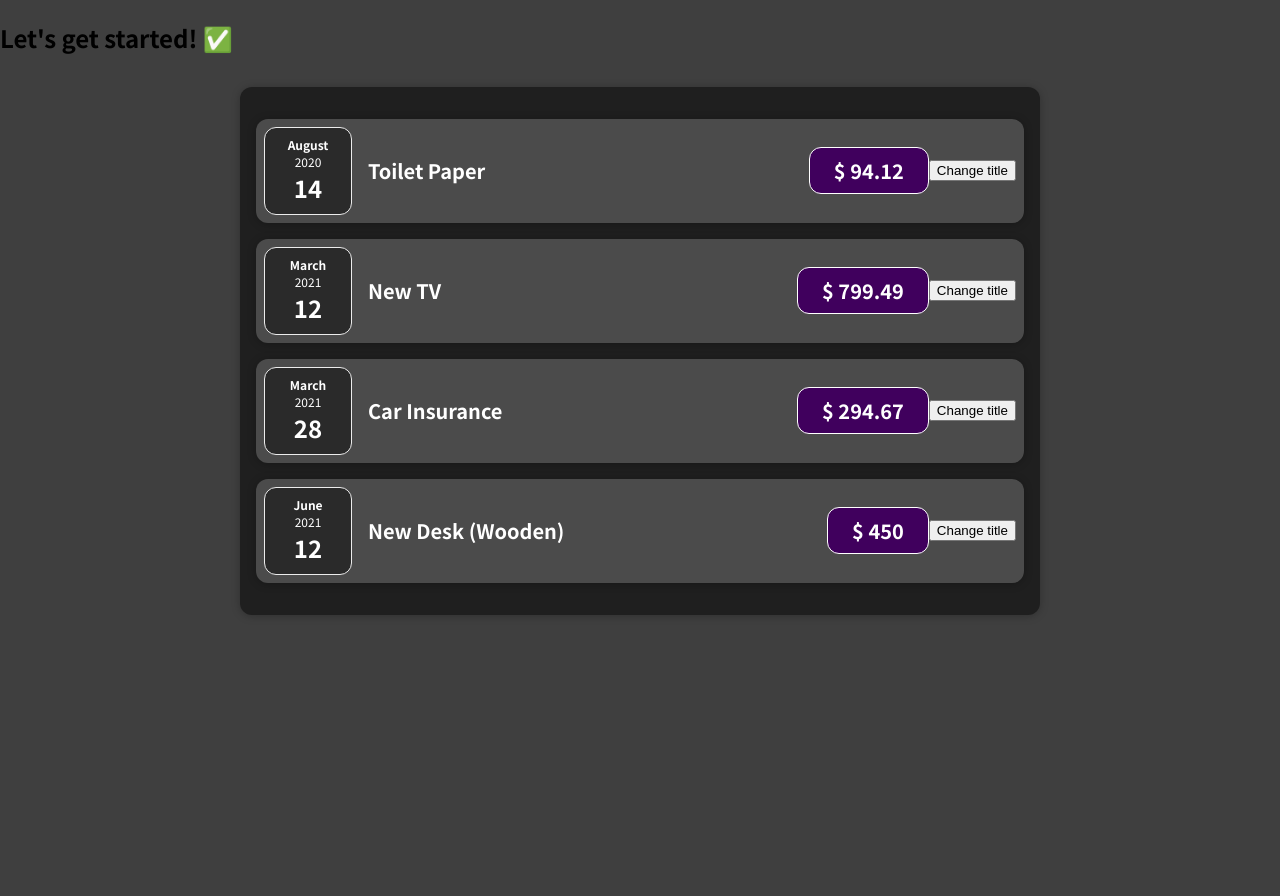
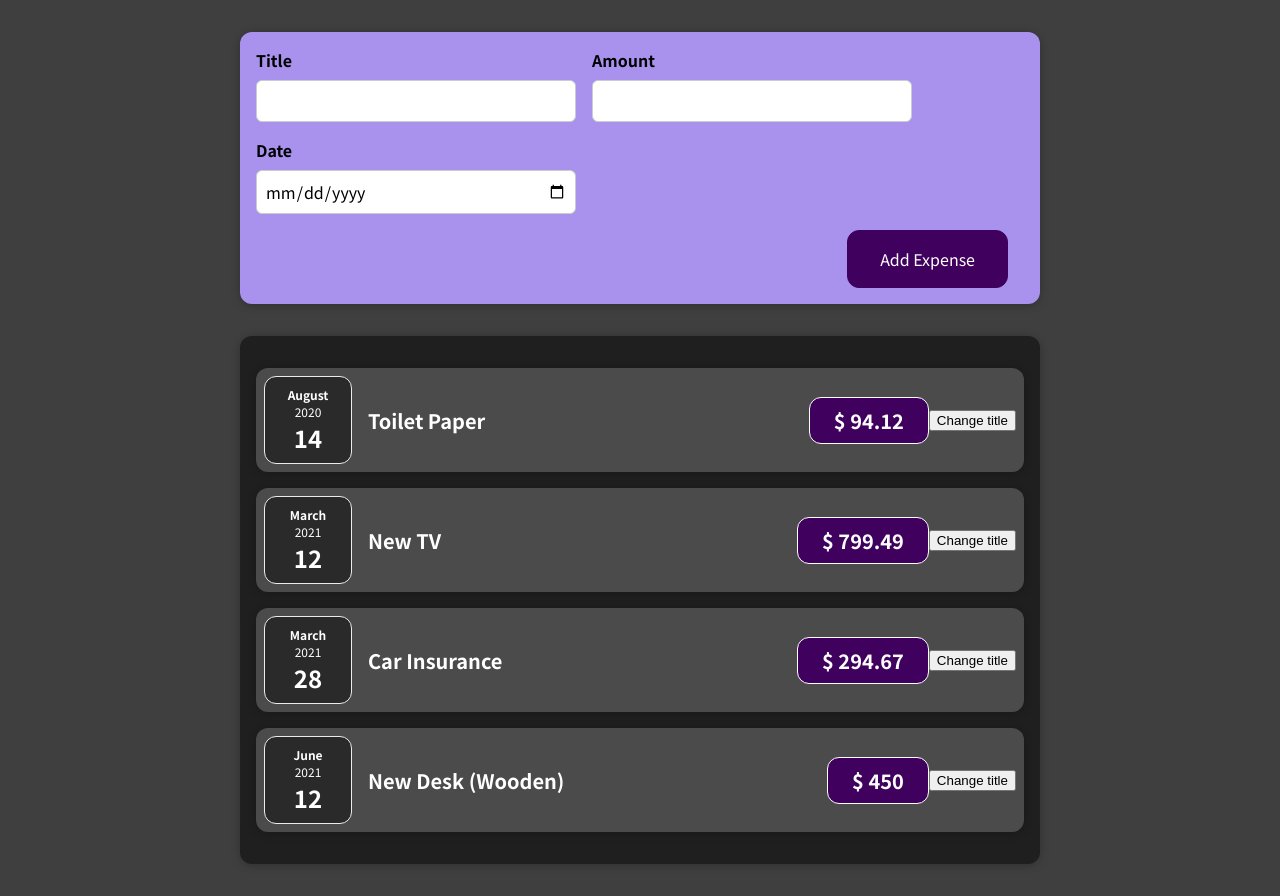
Before and after one commit to Daniel1martinez2/first-react-app, a React (Create React App) app: page / in a window 1280 px wide. Before the commit the page ends 800 px from the top, so only its background shows below. Built offline with nearby package versions, Linux system fonts and the light colour scheme.

Commit message:
creaating a form and getting value from an input with onChange event
Signed-off-by: Daniel1martinez2 <daniel.martinezvillegas2001@gmail.com>

```diff
--- a/src/App.js
+++ b/src/App.js
@@ -1,5 +1,5 @@
 import Expenses from './components/Expenses/Expenses'
-
+import NewExpense from './components/NewExpense/NewExpense';
 const App =() => {
   const expenses = [
     {
@@ -24,7 +24,7 @@
   ];
   return (
     <div>
-      <h2>Let's get started! ✅</h2>
+      <NewExpense />
       <Expenses list={expenses}/>
     </div>
   );
--- /dev/null
+++ b/src/components/NewExpense/ExpenseForm.css
@@ -0,0 +1,26 @@
+.new-expense__controls {
+  display: flex;
+  flex-wrap: wrap;
+  gap: 1rem;
+  margin-bottom: 1rem;
+  text-align: left;
+}
+
+.new-expense__control label {
+  font-weight: bold;
+  margin-bottom: 0.5rem;
+  display: block;
+}
+
+.new-expense__control input {
+  font: inherit;
+  padding: 0.5rem;
+  border-radius: 6px;
+  border: 1px solid #ccc;
+  width: 20rem;
+  max-width: 100%;
+}
+
+.new-expense__actions {
+  text-align: right;
+}
--- /dev/null
+++ b/src/components/NewExpense/ExpenseForm.js
@@ -0,0 +1,29 @@
+import React from 'react';
+import './ExpenseForm.css';
+const ExpenseForm = () => {
+  const titleChangeHandler = (event) => {
+    console.log(event.target.value )
+  };
+  return (
+    <form>
+      <div className="new-expense__controls">
+        <div className="new-expense__control">
+          <label>Title</label>
+          <input type="text" onChange = {titleChangeHandler} />
+        </div>
+        <div className="new-expense__control">
+          <label>Amount</label>
+          <input type="number" min="0.01" step="0.01" />
+        </div>
+        <div className="new-expense__control">
+          <label>Date</label>
+          <input type="date" min="2019-01-01" max="2022-12-31" />
+        </div>
+      </div>
+      <div className="new-expense__actions">
+        <button type="submit">Add Expense</button>
+      </div>
+    </form>
+  );
+}
+export default ExpenseForm;
--- /dev/null
+++ b/src/components/NewExpense/NewExpense.css
@@ -0,0 +1,38 @@
+.new-expense {
+  background-color: #a892ee;
+  padding: 1rem;
+  margin: 2rem auto;
+  width: 50rem;
+  max-width: 95%;
+  border-radius: 12px;
+  text-align: center;
+  box-shadow: 0 1px 8px rgba(0, 0, 0, 0.25);
+}
+
+.new-expense button {
+  font: inherit;
+  cursor: pointer;
+  padding: 1rem 2rem;
+  border: 1px solid #40005d;
+  background-color: #40005d;
+  color: white;
+  border-radius: 12px;
+  margin-right: 1rem;
+}
+
+.new-expense button:hover,
+.new-expense button:active {
+  background-color: #510674;
+  border-color: #510674;
+}
+
+.new-expense button.alternative {
+  color: #220131;
+  border-color: transparent;
+  background-color: transparent;
+}
+
+.new-expense button.alternative:hover,
+.new-expense button.alternative:active {
+  background-color: #ddb3f8;
+}
--- /dev/null
+++ b/src/components/NewExpense/NewExpense.js
@@ -0,0 +1,11 @@
+import React from 'react';
+import ExpenseForm from './ExpenseForm';
+import './NewExpense.css';
+const NewExpense = (props) => {
+  return(
+    <div className="new-expense">
+      <ExpenseForm />
+    </div>
+  );
+};
+export default NewExpense;
```
Also changed, not shown: 1 other file (tests, documents, lock files or other folders).
